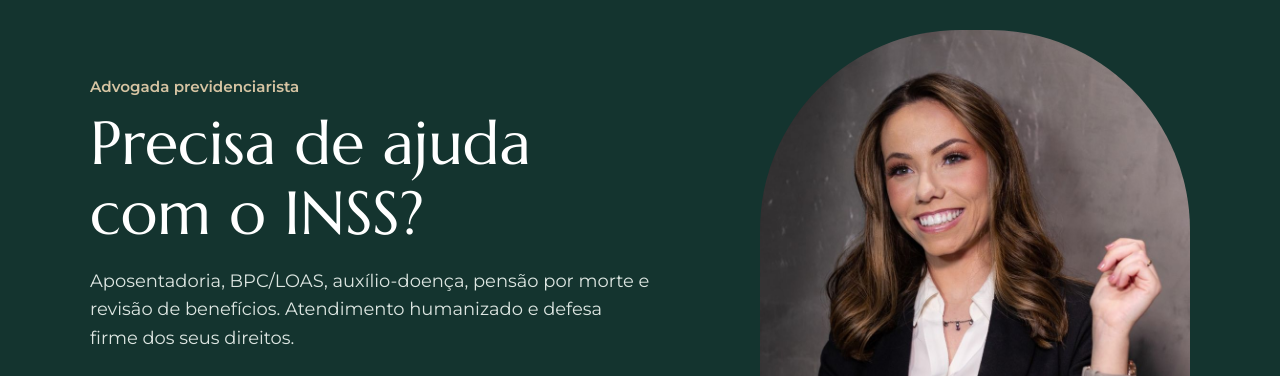
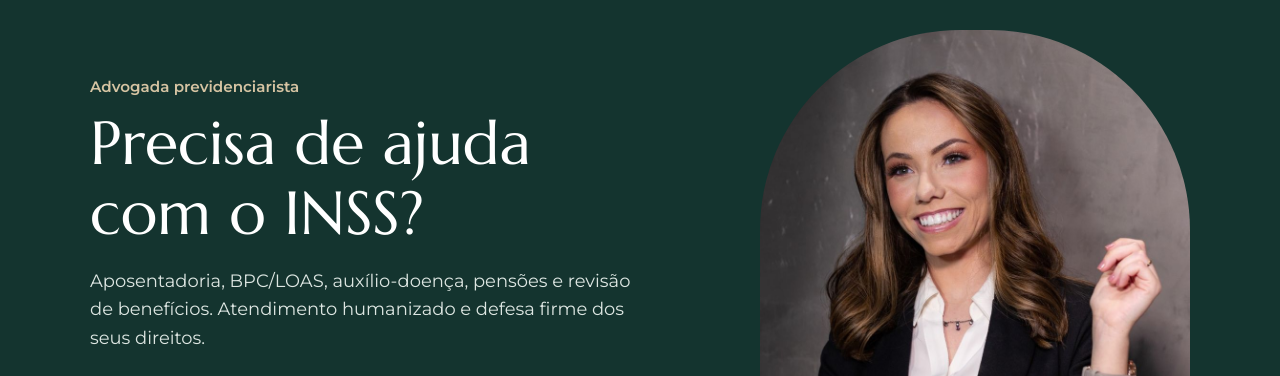
Before and after one commit to alexgomesbrasil-crypto/lp-dra-mariana-nascimento, a plain HTML site: page direta/index.html in a window 1280 px wide. Shown: the part 76-452 px from the top of the page. Drawn offline with Linux system fonts and the light colour scheme.

Commit message:
LP direta: subtítulo com 'pensões'
Co-Authored-By: Claude Opus 5.5 <noreply@anthropic.com>
Claude-Session: https://claude.ai/code/session_01EGE2XN4uXuDqpvmihBfR6P

```diff
--- a/direta/index.html
+++ b/direta/index.html
@@ -11,7 +11,7 @@ j=d.createElement(s),dl=l!='dataLayer'?'&l='+l:'';j.async=true;j.src=
 <meta charset="UTF-8">
 <meta name="viewport" content="width=device-width, initial-scale=1">
 <title>Advogada Previdenciarista | Dra. Mariana Nascimento</title>
-<meta name="description" content="Aposentadoria, BPC/LOAS, auxílio-doença, pensão por morte e revisão de benefícios do INSS. Fale com a Dra. Mariana Nascimento pelo WhatsApp. Atendimento online em todo o Brasil.">
+<meta name="description" content="Aposentadoria, BPC/LOAS, auxílio-doença, pensões e revisão de benefícios.do INSS. Fale com a Dra. Mariana Nascimento pelo WhatsApp. Atendimento online em todo o Brasil.">
 <meta name="robots" content="noindex, nofollow"><!-- prévia: remover ao publicar -->
 <meta property="og:title" content="Dra. Mariana Nascimento | Advogada Previdenciarista">
 <meta property="og:description" content="Precisa de ajuda com o INSS? Fale com a advogada pelo WhatsApp.">
@@ -42,7 +42,7 @@ j=d.createElement(s),dl=l!='dataLayer'?'&l='+l:'';j.async=true;j.src=
     <div class="hero__text">
       <p class="hero__kicker">Advogada previdenciarista</p>
       <h1>Precisa de ajuda com o INSS?</h1>
-      <p class="hero__lead">Aposentadoria, BPC/LOAS, auxílio-doença, pensão por morte e revisão de benefícios. Atendimento humanizado e defesa firme dos seus direitos.</p>
+      <p class="hero__lead">Aposentadoria, BPC/LOAS, auxílio-doença, pensões e revisão de benefícios. Atendimento humanizado e defesa firme dos seus direitos.</p>
       <a class="btn js-wa" data-cta="hero" href="#">
         <svg class="ico" aria-hidden="true"><use href="#wa"/></svg> Falar com a advogada
       </a>
```
